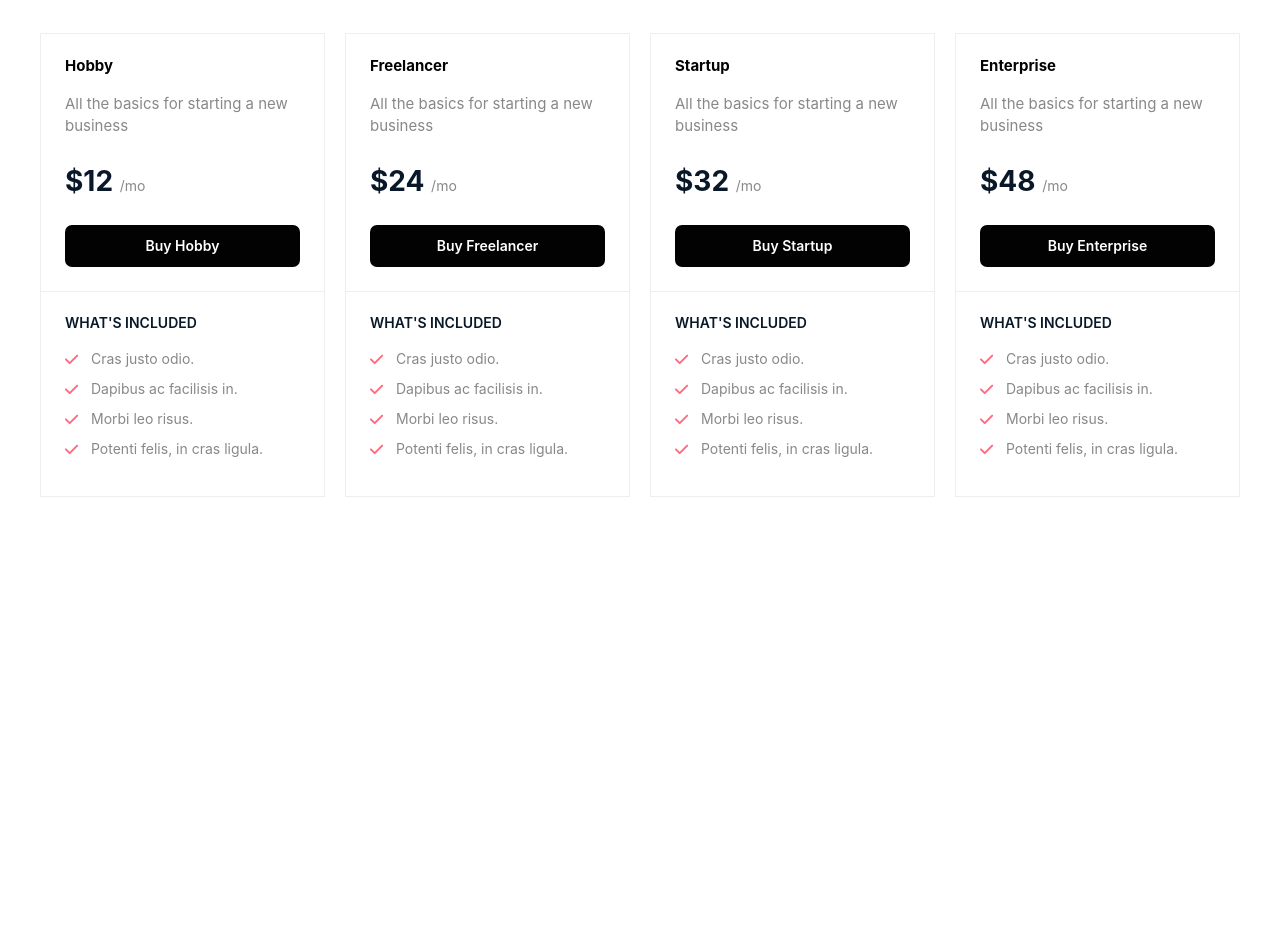
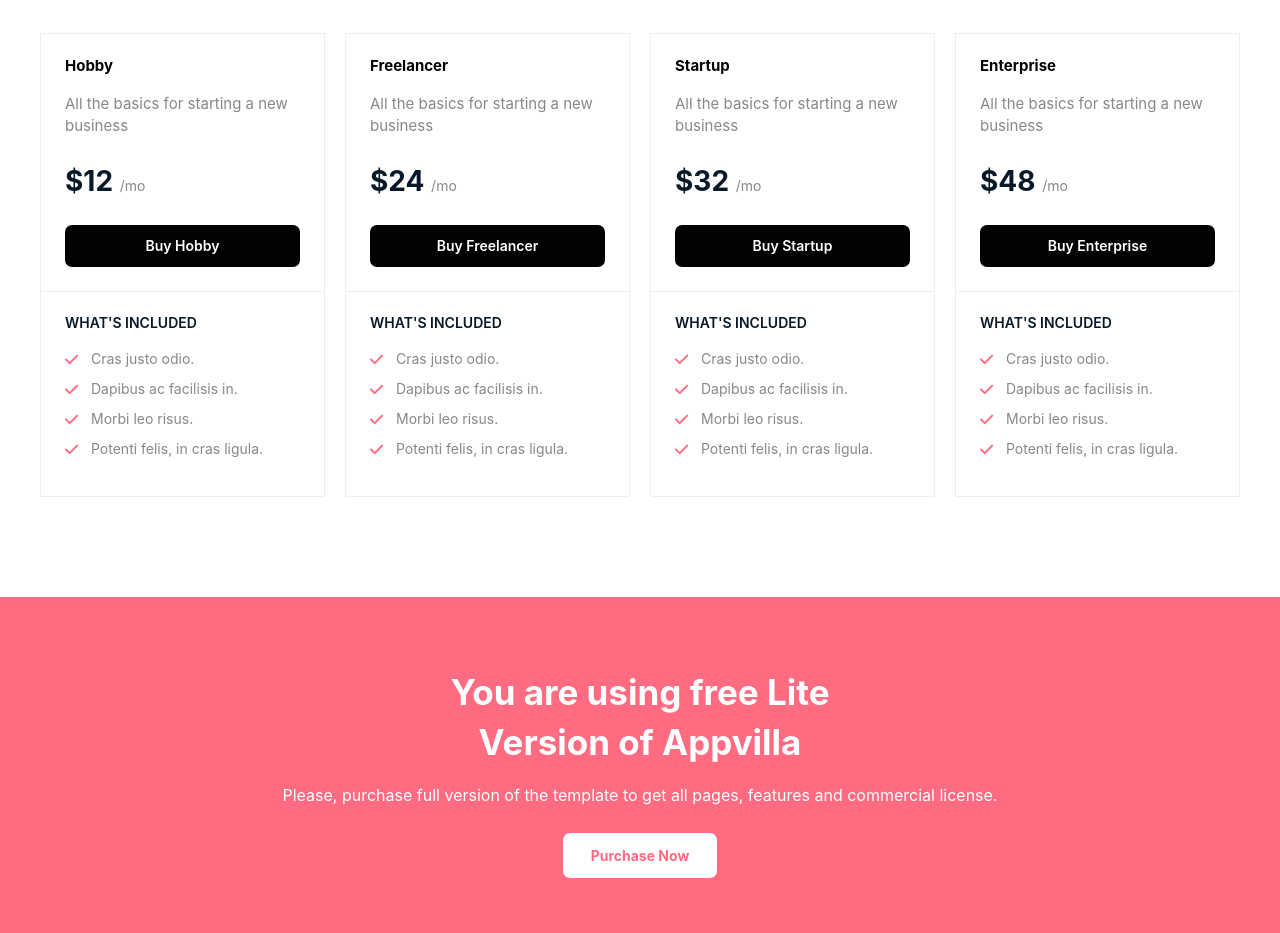
Before and after one commit to rayhan123-ahmed/Appvilla, a plain HTML site: page index.html in a window 1280 px wide. Shown: the part 2443-3376 px from the top of the page. Before the commit the page ends 3040 px from the top, so only its background shows below. Drawn offline with Linux system fonts and the light colour scheme.

Commit message:
Call Action Area

```diff
--- a/css/genral.css
+++ b/css/genral.css
@@ -48,6 +48,10 @@ ul {
   flex: 0 0 auto;
   width: 80%;
 }
+.log-66{
+  flex: 0 0 auto;
+  width: 66.6666666667%;
+}
 .col-log-33{
   flex: 0 0 auto;
   width: 33.3333333333%;
@@ -61,9 +65,11 @@ ul {
 .offset-01{
   margin-left: 24%;
 }
+.offset-02{
+  margin-left: 16.6666666667%;
+}
 .row{
   display: flex;
-
 }
 .section{
   padding-top: 10rem;
--- a/css/style.css
+++ b/css/style.css
@@ -233,7 +233,7 @@
 }
 .single-table:hover{
     box-shadow: 0px 3px 5px #00000017;
-   transform: translateY(-5px);
+    transform: translateY(-5px);
 }
 .table-head{
     padding: 2.4rem;
@@ -304,3 +304,38 @@
     left: 0;
     bottom: -1px;
 }
+/* *********** */
+/* CALL ACTION SECTION */
+/* *********** */
+.call-action{
+    background-color: #ff6b81;
+    padding: 7rem 0;
+}
+.cta-content{
+    text-align: center;
+    padding: 0 2rem;
+}
+.cta-content h2 {
+    color: #fff;
+    font-size: 3.5rem;
+    line-height: 5rem;
+    margin-bottom: 2rem;
+}
+.cta-content p {
+    color: #fff;
+    font-size: 1.6rem;
+    margin-bottom: 4.6rem;
+}
+.btn-link {
+    background-color: #fff;
+    color: #ff6b81;
+    font-size: 1.4rem;
+    font-weight: 700;
+    padding: 1.4rem 2.8rem;
+    border-radius: .7rem;
+    transition: all .2s;
+}
+.btn-link:hover {
+    background-color: #020202;
+    color: #fff;
+}
--- a/index.html
+++ b/index.html
@@ -391,6 +391,29 @@
   </section>
   <!-- Pricing Area End -->
 
+  <!-- Call action Area start -->
+  <section id="call-action" class="call-action section">
+    <div class="container">
+     <div class="row">
+      <div class="log-66 offset-02">
+       <div class="cta-content">
+         <h2>
+          You are using free Lite
+           <br>
+           Version of Appvilla
+         </h2>
+         <p>
+          Please, purchase full version of the template to get all pages, features and commercial license.
+         </p>
+         <div class="cta-btn">
+          <a class="btn-link" href="">Purchase Now</a>
+         </div>
+       </div>
+      </div>
+     </div>
+    </div>
+  </section>
+  <!-- Call action Area end -->
   </body>
   <script src="js/script.js"></script>
 </html>
```
